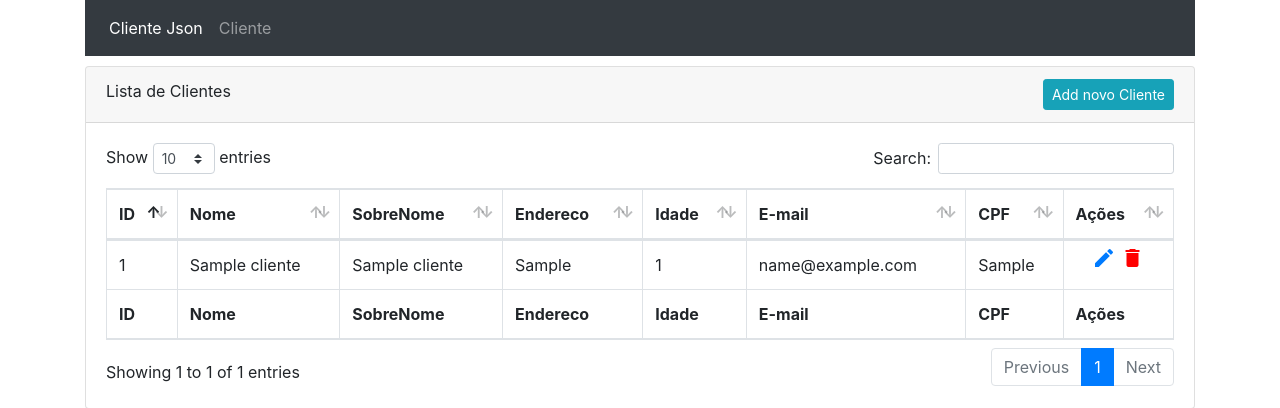
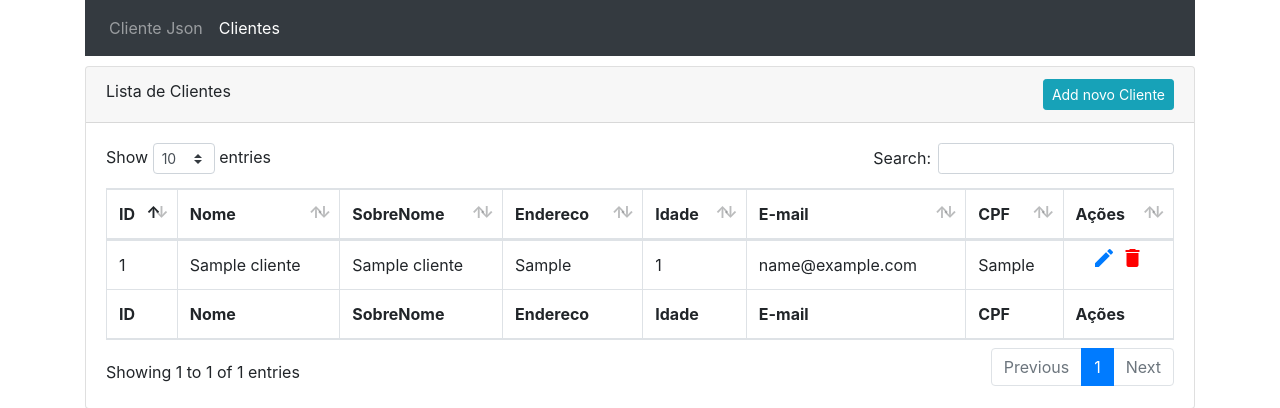
Before and after one commit to jadilson12/crud_django, a Django app: page /clientes/ in a window 1280 px wide. Shown: the top 408 px of the page. Run offline with Django 3.2, Linux system fonts and the light colour scheme; tables that the repository leaves empty hold one stand-in row (values such as "Sample post"); parts of the project's set-up code (start-up, migrations or seed data) failed here and were passed over; some libraries are stand-ins or nearby versions.

Commit message:
ativou na navbar o active page

```diff
--- a/cliente/templates/navbar.html
+++ b/cliente/templates/navbar.html
@@ -1,3 +1,5 @@
+{% with url_name=request.resolver_match.url_name %}
+
 <nav class="navbar navbar-expand-lg navbar-dark bg-dark">
   <button class="navbar-toggler" type="button" data-toggle="collapse" data-target="#navbarSupportedContent" aria-controls="navbarSupportedContent" aria-expanded="false" aria-label="Toggle navigation">
     <span class="navbar-toggler-icon"></span>
@@ -5,12 +7,14 @@
 
   <div class="collapse navbar-collapse " id="navbarSupportedContent">
     <ul class="navbar-nav mr-auto">
-      <li class="nav-item active">
-        <a class="nav-link" href="{% url 'home' %}">Cliente Json <span class="sr-only">(current)</span></a>
+      <li class="nav-item {% if url_name == 'home' %}active{% endif %}">
+        <a class="nav-link" href="{% url 'home' %}">Cliente Json</a>
       </li>
-      <li class="nav-item">
-        <a class="nav-link" href="{% url 'clientes' %}">Cliente</a>
+      <li class="nav-item {% if url_name == 'clientes' %}active{% endif %}">
+        <a class="nav-link" href="{% url 'clientes' %}">Clientes</a>
       </li>
     </ul>
   </div>
 </nav>
+
+{% endwith %}
```
